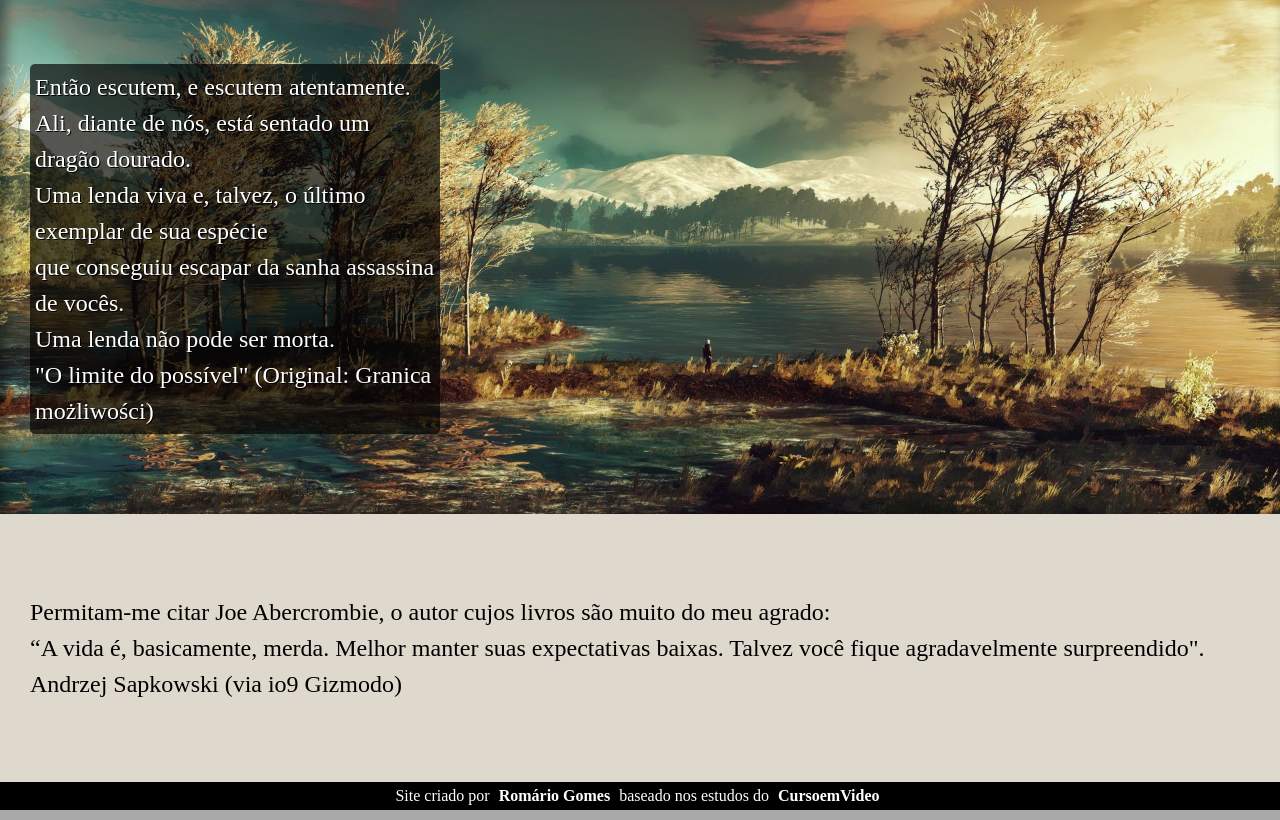
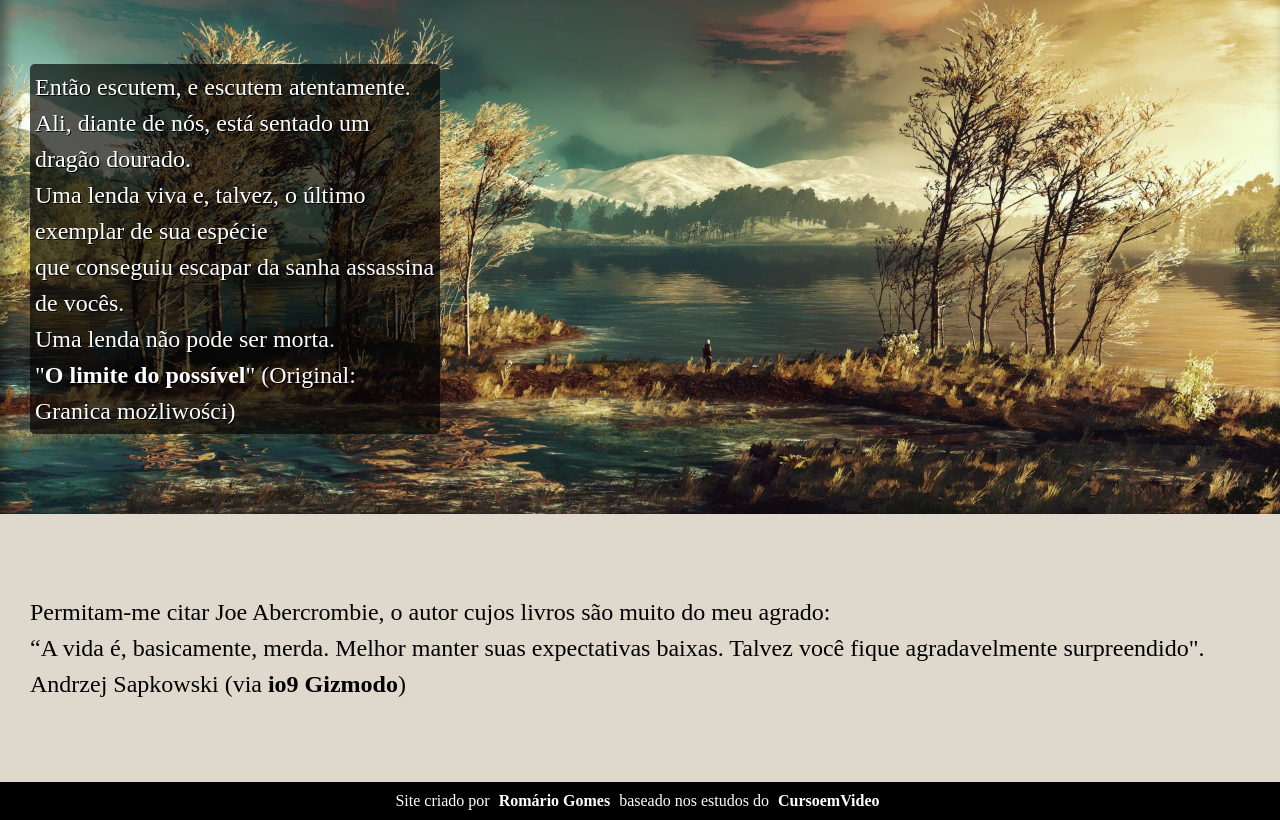
Before and after one commit to rmrgomes/projeto-andrzej-sapkowski, a plain HTML site: page index.html in a window 1280 px wide. Shown: the part 1828-2648 px from the top of the page. Drawn offline with Linux system fonts and the light colour scheme; a web font is replaced by a local one.

Commit message:
correção de fonte

```diff
--- a/estilo/style.css
+++ b/estilo/style.css
@@ -40,16 +40,22 @@ header > p {
     margin-top: 5px;
 }
 
+section.texto a, section.imagem a, footer a {
+    text-decoration: none;
+    font-weight: bold;
+}
+
+section.texto a:hover, section.imagem a:hover, footer a:hover {
+    text-decoration: underline;
+}
+
+
 section {
     font-family: var(--fonte-texto);
     font-size: 1.5em;
     line-height: 1.5em;
     padding: 10vh 30px 10vh 30px;
 
-}
-
-section.texto a:hover, section.imagem a:hover, footer a:hover {
-    text-decoration: underline;
 }
 
 section.texto {
@@ -100,7 +106,7 @@ footer {
     text-align: center;
     background-color: black;
     color: white;
-    padding: 5px 0px;
+    padding: 10px;
 }
 
 footer a {
```
